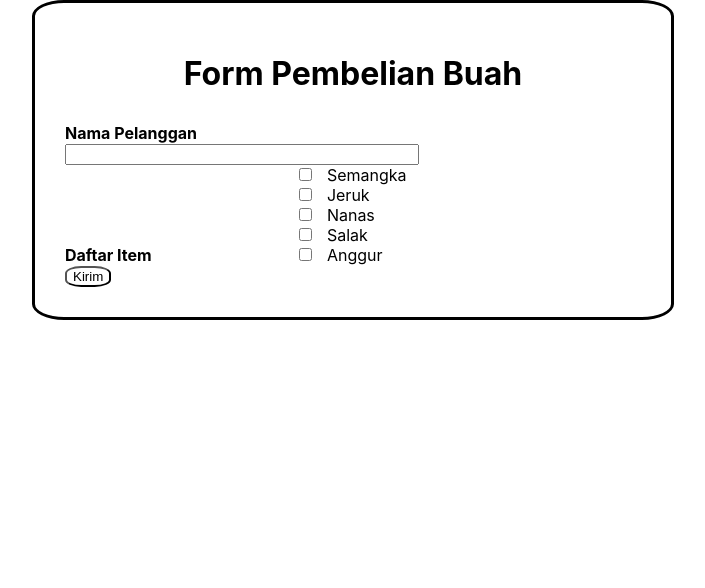
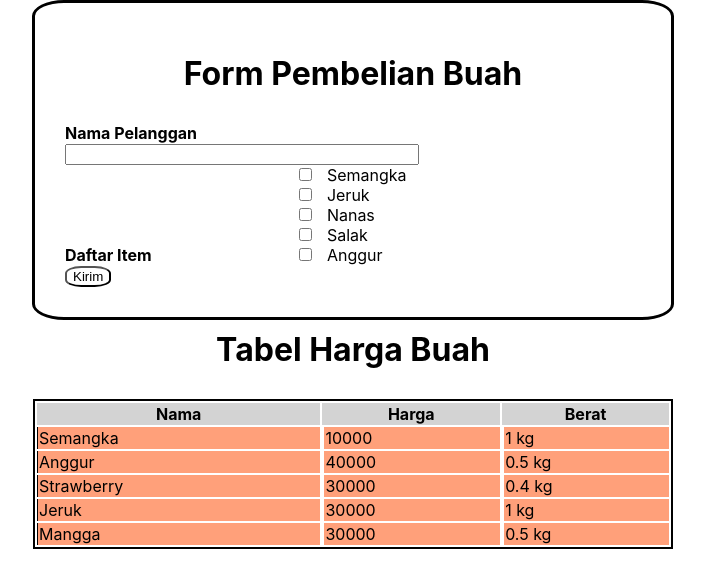
Before and after one commit to Christo21/sanbercode-reactjs-batch18-part2, a React (Create React App) app: page / in a window 1280 px wide. Shown: the top 588 px of the page, without its empty margins (287-992 px from the left). Built offline with nearby package versions, Linux system fonts and the light colour scheme; the HTML template or start-up script is replaced by a standard one.

Commit message:
Tugas-10

```diff
--- a/src/App.css
+++ b/src/App.css
@@ -66,3 +66,47 @@ h1{
 .checkbox{
   margin-right: 10px;
 }
+
+table{
+  border: 2px solid black;
+  width: 100%;
+}
+
+tr {
+  border-top: 1px solid #000;
+}
+
+tr + tr {
+  border-top: 2px solid white;
+}
+
+td {
+  border-left: 1px solid #000;
+  background-color: lightsalmon;
+}
+
+td + td {
+  border-left: 2px solid white;
+}
+
+.tugas10{
+  width: 50%;
+  margin: auto;
+}
+
+#header{
+  text-align: center;
+  background-color: lightgray;
+}
+
+#nama{
+  width: 50%;
+}
+
+#harga{
+  width: 25%;
+}
+
+#berat{
+  width: 25%;
+}
--- a/src/App.js
+++ b/src/App.js
@@ -1,34 +1,14 @@
 import React from 'react';
 import './App.css';
+import Forms from './Tugas-9/forms';
+import Table from './Tugas-10/table';
 
 function App() {
   return (
-    <div className="App">
-      <h1>Form Pembelian Buah</h1>
-      <form>
-        <div className="form-group">
-          <div className="label"><b>Nama Pelanggan</b></div>
-          <input className="field" type="text" name="name" />
-        </div>
-        <div className="form-group">
-          <div className="label"><b>Daftar Item</b></div>
-          <div className="field">
-            <input type="checkbox" className="checkbox" name="semangka" value="Semangka" />
-            <label for="semangka"> Semangka</label><br />
-            <input type="checkbox" className="checkbox" name="jeruk" value="Jeruk" />
-            <label for="jeruk"> Jeruk</label><br />
-            <input type="checkbox" className="checkbox" name="nanas" value="Nanas" />
-            <label for="nanas"> Nanas</label><br />
-            <input type="checkbox" className="checkbox" name="salak" value="Salak" />
-            <label for="salak"> Salak</label><br />
-            <input type="checkbox" className="checkbox" name="anggur" value="Anggur" />
-            <label for="anggur"> Anggur</label>
-          </div>
-        </div>
-
-        <input className="form-button" type="submit" value="Kirim" />
-      </form>
-    </div>
+    <>
+      <Forms />
+      <Table />
+    </>
   );
 }
 
--- /dev/null
+++ b/src/Tugas-10/table.js
@@ -0,0 +1,51 @@
+import React, { Component } from "react";
+
+class Header extends React.Component {
+    render() {
+        return <th>{this.props.item}</th>
+    }
+}
+
+class Detail extends React.Component {
+    render() {
+        return <td>{this.props.item}</td>
+    }
+}
+
+class Table extends Component {
+    render() {
+        let dataHargaBuah = [
+            { nama: "Semangka", harga: 10000, berat: 1000 },
+            { nama: "Anggur", harga: 40000, berat: 500 },
+            { nama: "Strawberry", harga: 30000, berat: 400 },
+            { nama: "Jeruk", harga: 30000, berat: 1000 },
+            { nama: "Mangga", harga: 30000, berat: 500 }
+        ]
+
+        return (
+            <div className="tugas10">
+                <h1 style={{ marginTop: "10px"}}>Tabel Harga Buah</h1>
+                <table>
+                    <tr id="header">
+                        <Header id="nama" item="Nama"/>
+                        <Header id="harga" item="Harga"/>
+                        <Header id="berat" item="Berat"/>
+                    </tr>
+                    {dataHargaBuah.map(el => {
+                        return (
+                            <>
+                                <tr>
+                                    <Detail item={el.nama}/>
+                                    <Detail item={el.harga}/>
+                                    <Detail item={el.berat / 1000 + " kg"}/>
+                                </tr>
+                            </>
+                        )
+                    })}
+                </table>
+            </div>
+        );
+    }
+}
+
+export default Table;
--- /dev/null
+++ b/src/Tugas-9/forms.js
@@ -0,0 +1,35 @@
+import React from "react";
+
+class Forms extends React.Component {
+    render() {
+        return (
+            <div className="App">
+                <h1>Form Pembelian Buah</h1>
+                <form>
+                    <div className="form-group">
+                        <div className="label"><b>Nama Pelanggan</b></div>
+                        <input className="field" type="text" name="name" />
+                    </div>
+                    <div className="form-group">
+                        <div className="label"><b>Daftar Item</b></div>
+                        <div className="field">
+                            <input type="checkbox" className="checkbox" name="semangka" value="Semangka" />
+                            <label for="semangka"> Semangka</label><br />
+                            <input type="checkbox" className="checkbox" name="jeruk" value="Jeruk" />
+                            <label for="jeruk"> Jeruk</label><br />
+                            <input type="checkbox" className="checkbox" name="nanas" value="Nanas" />
+                            <label for="nanas"> Nanas</label><br />
+                            <input type="checkbox" className="checkbox" name="salak" value="Salak" />
+                            <label for="salak"> Salak</label><br />
+                            <input type="checkbox" className="checkbox" name="anggur" value="Anggur" />
+                            <label for="anggur"> Anggur</label>
+                        </div>
+                    </div>
+
+                    <input className="form-button" type="submit" value="Kirim" />
+                </form>
+            </div>);
+    }
+}
+
+export default Forms;
```
